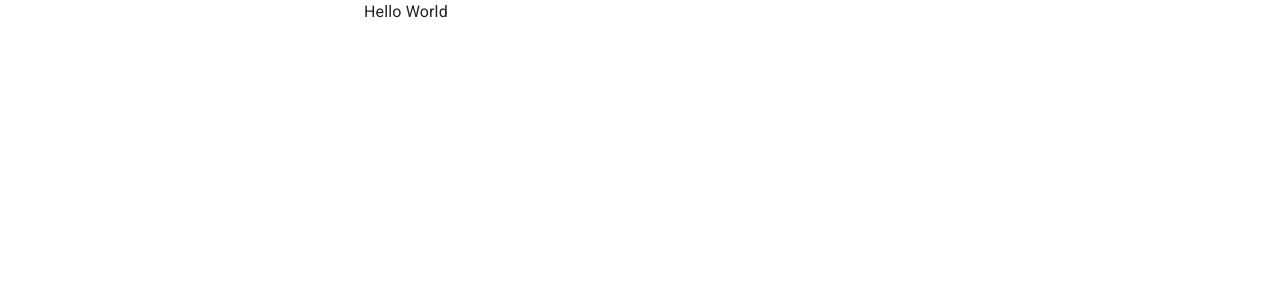
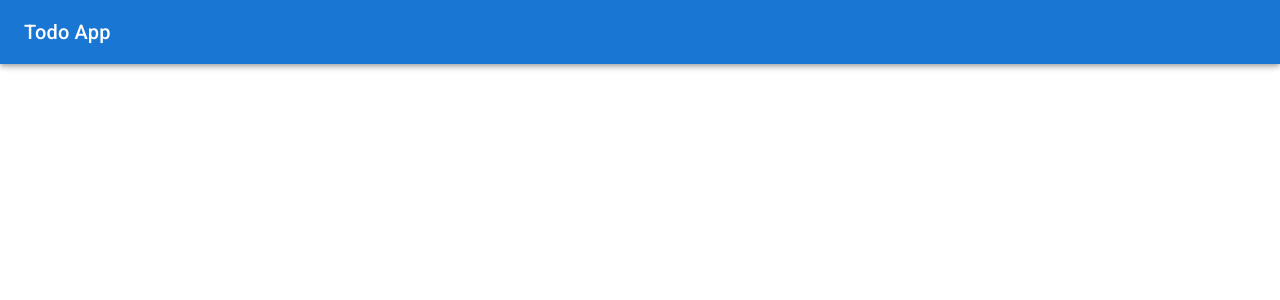
Before and after one commit to Sangalaa/amcef-test, a React (Create React App) app: page / in a window 1280 px wide. Shown: the top 300 px of the page. Built offline with nearby package versions, Linux system fonts and the light colour scheme.

Commit message:
Add: src/components/header

```diff
--- a/src/App.tsx
+++ b/src/App.tsx
@@ -1,11 +1,13 @@
 import Container from '@mui/material/Container';
 import Typography from '@mui/material/Typography';
 import { Button } from '@mui/material';
+import Header from './components/header';
 
 
 export default function App() {
   return (
     <Container maxWidth="sm">
+      <Header />
       <Typography>Hello World</Typography>
     </Container>
   );
--- /dev/null
+++ b/src/components/header.tsx
@@ -0,0 +1,24 @@
+import { AppBar, Toolbar, Typography } from "@mui/material";
+import { Container } from "@mui/system";
+import styled from "styled-components";
+
+const Logo = styled(({children, ...props}) => (
+  <Typography variant="h6" component="a" href="/" {...props}>{children}</Typography>
+))({
+    color: "white",
+    textDecoration: "none"
+})
+
+const Header: React.FC = () => {
+    return (
+        <AppBar component="nav">
+            <Container maxWidth="xl">
+                <Toolbar disableGutters>
+                    <Logo>Todo App</Logo>
+                </Toolbar>
+            </Container>
+        </AppBar>
+    );
+};
+
+export default Header;
--- /dev/null
+++ b/src/components/index.ts
@@ -0,0 +1 @@
+export * from './header'
```
